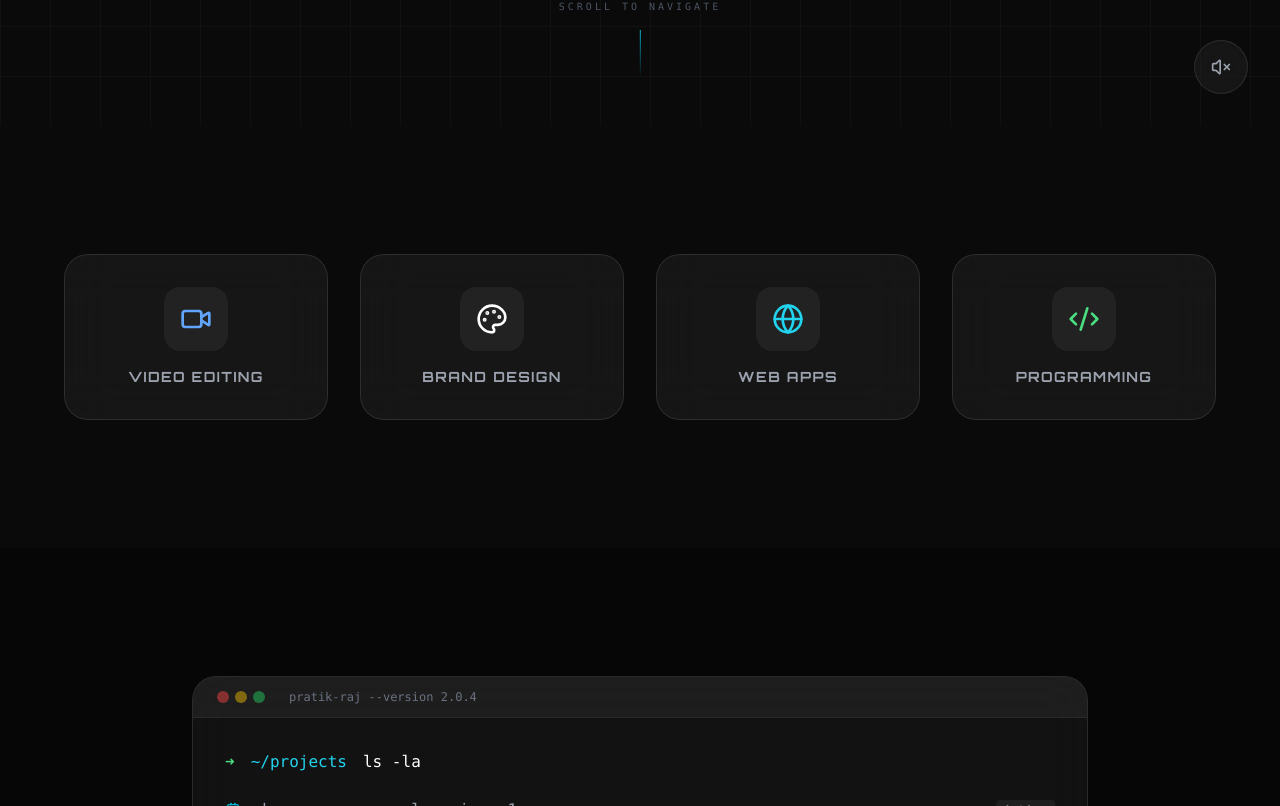
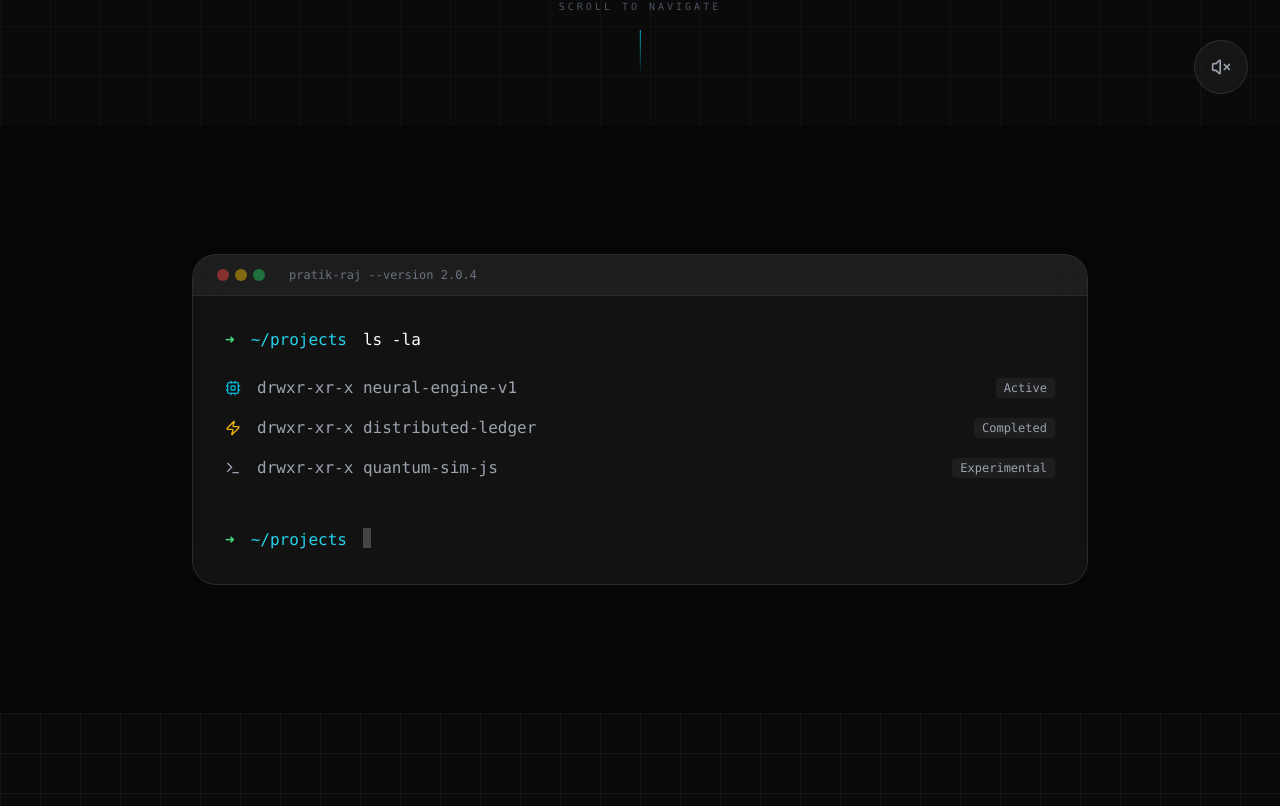
Before and after one commit to justuserraj/RajPortfolio, a React (Vite) app: page / in a window 1280 px wide. Shown: the part 674-1480 px from the top of the page. Built offline with nearby package versions, Linux system fonts and the light colour scheme.

Commit message:
[dyad] Removing Skills section - wrote 1 file(s), deleted 1 file(s)

```diff
--- a/src/components/Skills.tsx
+++ /dev/null
@@ -1,46 +0,0 @@
-"use client";
-
-import React from 'react';
-import { motion } from 'framer-motion';
-import { Video, Palette, Globe, Code2 } from 'lucide-react';
-
-const skills = [
-  { name: 'Video Editing', icon: Video, color: 'text-blue-400', glow: 'shadow-blue-500/20' },
-  { name: 'Brand Design', icon: Palette, color: 'text-magenta-400', glow: 'shadow-pink-500/20' },
-  { name: 'Web Apps', icon: Globe, color: 'text-cyan-400', glow: 'shadow-cyan-500/20' },
-  { name: 'Programming', icon: Code2, color: 'text-green-400', glow: 'shadow-green-500/20' },
-];
-
-const Skills = () => {
-  return (
-    <section className="py-32 px-6 relative">
-      <div className="max-w-6xl mx-auto">
-        <div className="grid grid-cols-2 md:grid-cols-4 gap-8">
-          {skills.map((skill, index) => (
-            <motion.div
-              key={skill.name}
-              initial={{ opacity: 0, y: 20 }}
-              whileInView={{ opacity: 1, y: 0 }}
-              transition={{ delay: index * 0.1 }}
-              viewport={{ once: true }}
-              whileHover={{ y: -10 }}
-              className="group relative p-8 rounded-3xl glass-panel flex flex-col items-center justify-center text-center transition-all hover:border-white/20"
-            >
-              <div className={`mb-4 p-4 rounded-2xl bg-white/5 transition-all group-hover:scale-110 group-hover:bg-white/10 ${skill.color}`}>
-                <skill.icon size={32} />
-              </div>
-              <h3 className="text-sm font-bold tracking-widest uppercase text-gray-400 group-hover:text-white transition-colors">
-                {skill.name}
-              </h3>
-
-              {/* Hidden Complexity: Hover Glow */}
-              <div className={`absolute inset-0 rounded-3xl opacity-0 group-hover:opacity-100 transition-opacity blur-2xl -z-10 bg-gradient-to-br from-transparent via-white/5 to-transparent`} />
-            </motion.div>
-          ))}
-        </div>
-      </div>
-    </section>
-  );
-};
-
-export default Skills;
--- a/src/pages/Index.tsx
+++ b/src/pages/Index.tsx
@@ -3,7 +3,6 @@
 import React from 'react';
 import Navbar from '@/components/Navbar';
 import Hero from '@/components/Hero';
-import Skills from '@/components/Skills';
 import Programming from '@/components/Programming';
 import TechStack from '@/components/TechStack';
 import Contact from '@/components/Contact';
@@ -23,7 +22,6 @@ const Index = () => {
 
       <div className="relative z-10">
         <Hero />
-        <Skills />
 
         <Programming />
 
```
